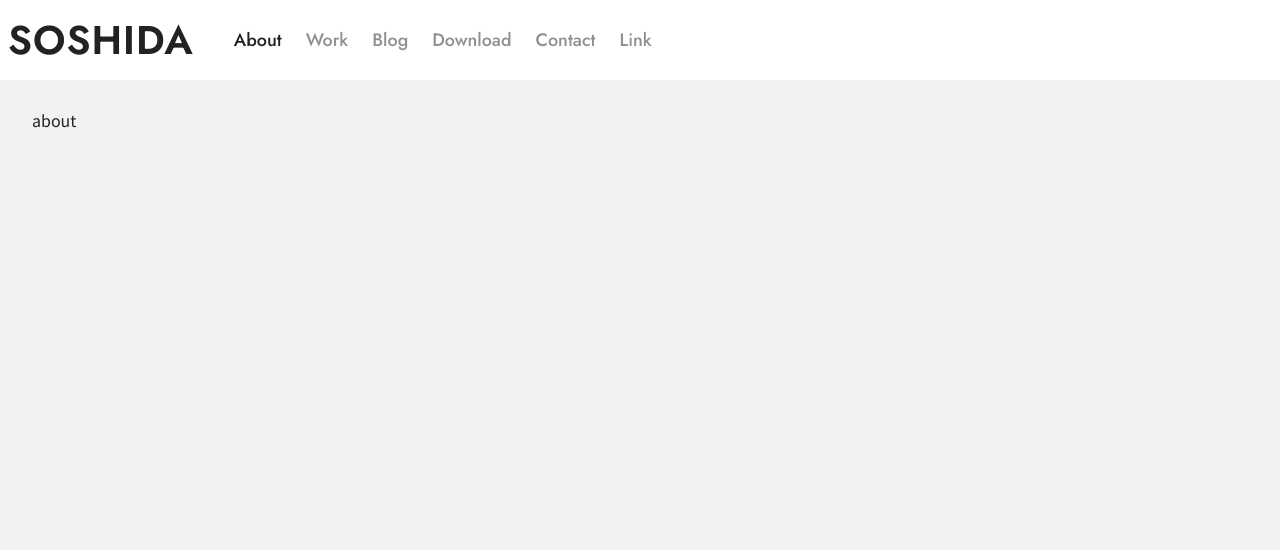
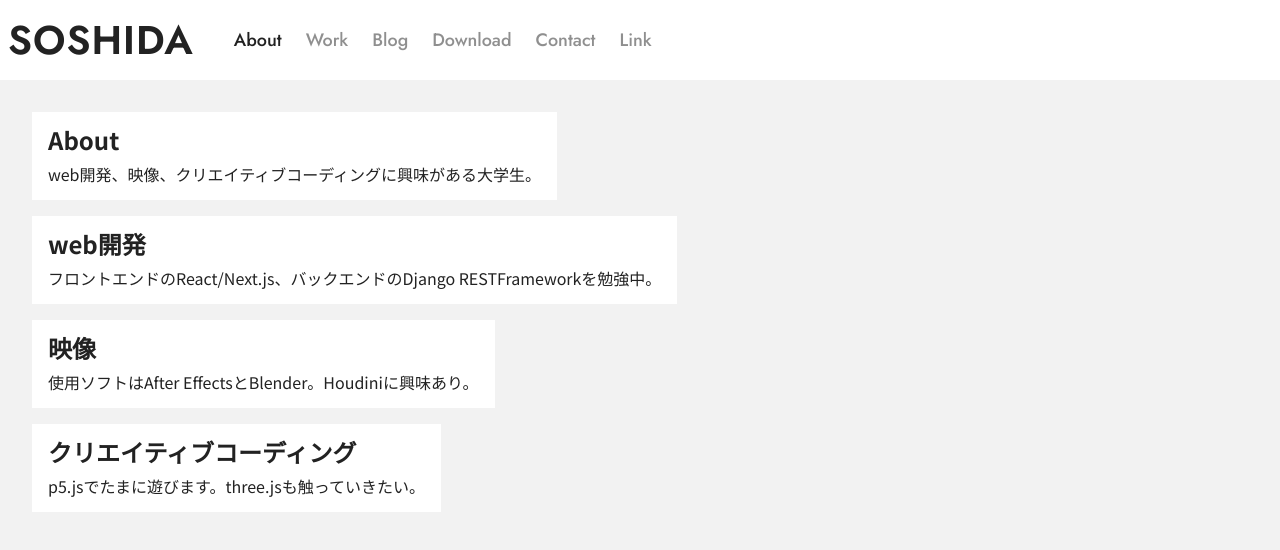
Before and after one commit to is1-coder/homepage, a Next.js app: page /about in a window 1280 px wide. Shown: the top 550 px of the page. Built offline with nearby package versions, Linux system fonts and the light colour scheme.

Commit message:
aboutページのcss修正

```diff
--- a/src/app/about/page.tsx
+++ b/src/app/about/page.tsx
@@ -1,69 +1,16 @@
-import { Box, Text, Title } from "@mantine/core";
 import React from "react";
+import { aboutItems } from "@/features/about/aboutItems";
 
 const AboutPage = () => {
   return (
-    <>
-      <div>about</div>
-      {/* <Box mb="xl" bg="#fff" p="md">
-        <Title
-          order={2}
-          fw="normal"
-          style={{ display: "inline-block", borderBottom: "1px solid black" }}
-        >
-          About
-        </Title>
-        <Box my="md">
-          <Text size="lg">
-            web開発、映像、クリエイティブコーディングに興味がある大学生。
-          </Text>
-        </Box>
-      </Box>
-
-      <Box mb="xl" bg="#fff" p="md">
-        <Title
-          order={2}
-          fw="normal"
-          style={{ display: "inline-block", borderBottom: "1px solid black" }}
-        >
-          web開発
-        </Title>
-        <Box my="md">
-          <Text size="lg">
-            フロントエンドのReact/Next.js、バックエンドのDjango REST
-            Frameworkを勉強中。
-          </Text>
-        </Box>
-      </Box>
-
-      <Box mb="xl" bg="#fff" p="md">
-        <Title
-          order={2}
-          fw="normal"
-          style={{ display: "inline-block", borderBottom: "1px solid black" }}
-        >
-          映像
-        </Title>
-        <Box my="md">
-          <Text size="lg">
-            使用ソフトはAfter EffectsとBlender。Houdiniに興味あり。
-          </Text>
-        </Box>
-      </Box>
-
-      <Box mb="xl" bg="#fff" p="md">
-        <Title
-          order={2}
-          fw="normal"
-          style={{ display: "inline-block", borderBottom: "1px solid black" }}
-        >
-          クリエイティブコーディング
-        </Title>
-        <Box my="md">
-          <Text size="lg">p5.jsでたまに遊びます。three.jsもそのうち。</Text>
-        </Box>
-      </Box> */}
-    </>
+    <div className="flex flex-col gap-4">
+      {aboutItems.map((item, index) => (
+        <div key={index} className="p-4 bg-[--bg-color-2] max-w-fit ">
+          <h2>{item.title}</h2>
+          <p className="mt-3 leading-5">{item.desctipotion}</p>
+        </div>
+      ))}
+    </div>
   );
 };
 
--- /dev/null
+++ b/src/features/about/AboutCard.tsx
@@ -0,0 +1,17 @@
+import React from "react";
+
+type AboutCardProps = {
+  title: string;
+  description: string;
+};
+
+const AboutCard = ({ title, description }: AboutCardProps) => {
+  return (
+    <div>
+      <h2>{title}</h2>
+      <p>{description}</p>
+    </div>
+  );
+};
+
+export default AboutCard;
--- /dev/null
+++ b/src/features/about/aboutItems.ts
@@ -0,0 +1,20 @@
+export const aboutItems = [
+  {
+    title: "About",
+    desctipotion:
+      "web開発、映像、クリエイティブコーディングに興味がある大学生。",
+  },
+  {
+    title: "web開発",
+    desctipotion:
+      "フロントエンドのReact/Next.js、バックエンドのDjango RESTFrameworkを勉強中。",
+  },
+  {
+    title: "映像",
+    desctipotion: "使用ソフトはAfter EffectsとBlender。Houdiniに興味あり。",
+  },
+  {
+    title: "クリエイティブコーディング",
+    desctipotion: "p5.jsでたまに遊びます。three.jsも触っていきたい。",
+  },
+];
```
